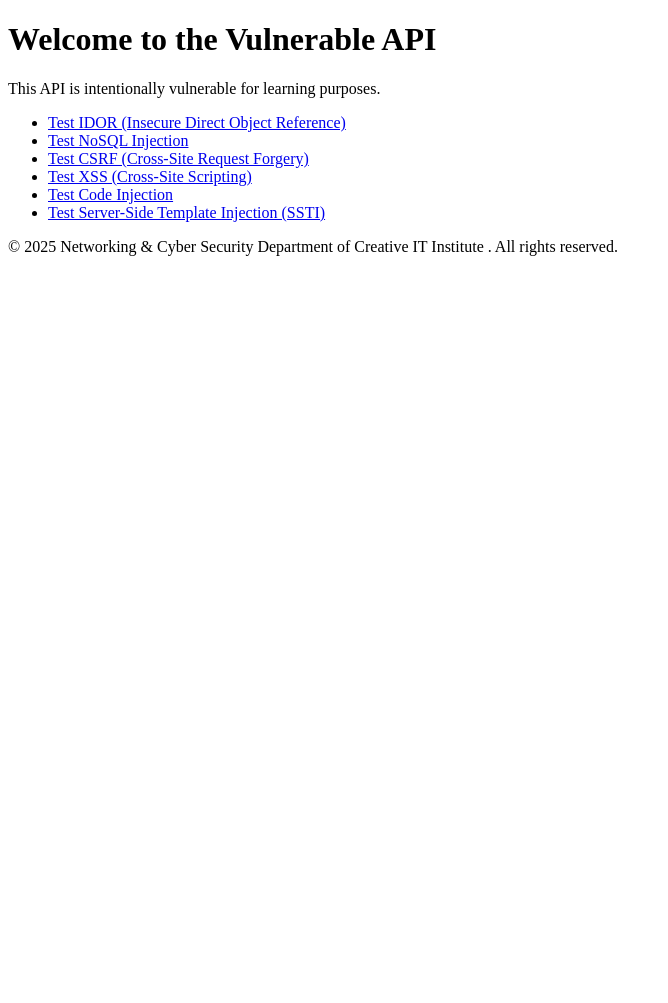
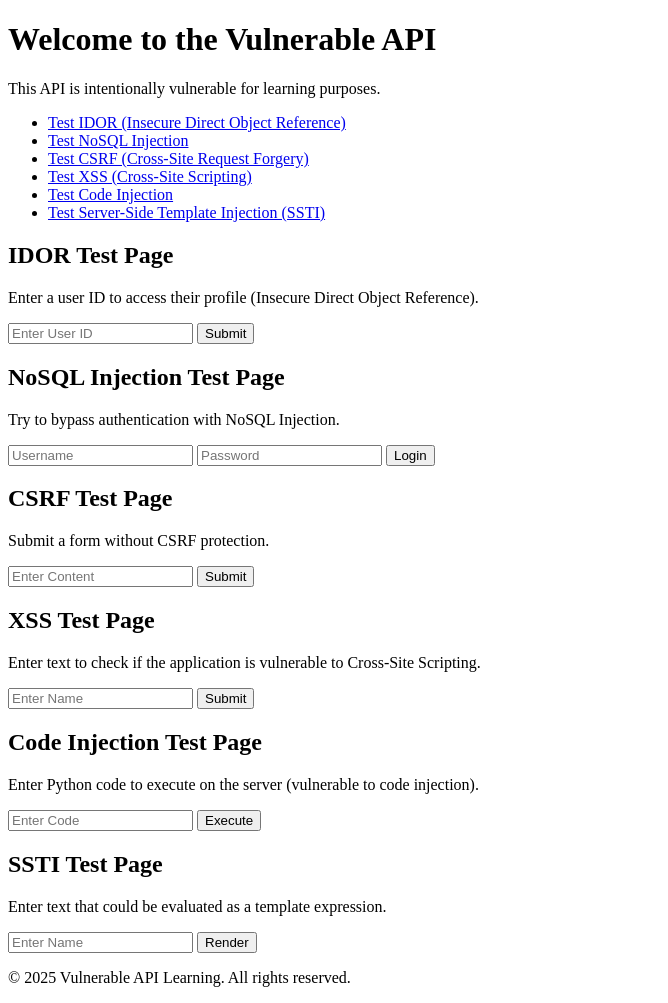
Before and after one commit to rafat1999/API-Penetration-Testing, a Flask app: page / in a window 1280 px wide. Shown: the whole page, without its empty margins (0-668 px from the left). Before the commit the page ends 256 px from the top, so only its background shows below. Run offline with Flask 2, Linux system fonts and the light colour scheme; some libraries are stand-ins or nearby versions.

Commit message:
Update index.html

```diff
--- a/templates/index.html
+++ b/templates/index.html
@@ -16,8 +16,51 @@
         <li><a href="/ssti">Test Server-Side Template Injection (SSTI)</a></li>
     </ul>
 
+    <h2>IDOR Test Page</h2>
+    <p>Enter a user ID to access their profile (Insecure Direct Object Reference).</p>
+    <form action="/idor" method="get">
+        <input type="text" name="user_id" placeholder="Enter User ID">
+        <button type="submit">Submit</button>
+    </form>
+
+    <h2>NoSQL Injection Test Page</h2>
+    <p>Try to bypass authentication with NoSQL Injection.</p>
+    <form action="/nosql" method="post">
+        <input type="text" name="username" placeholder="Username">
+        <input type="password" name="password" placeholder="Password">
+        <button type="submit">Login</button>
+    </form>
+
+    <h2>CSRF Test Page</h2>
+    <p>Submit a form without CSRF protection.</p>
+    <form action="/csrf" method="post">
+        <input type="text" name="content" placeholder="Enter Content">
+        <button type="submit">Submit</button>
+    </form>
+
+    <h2>XSS Test Page</h2>
+    <p>Enter text to check if the application is vulnerable to Cross-Site Scripting.</p>
+    <form action="/xss" method="post">
+        <input type="text" name="username" placeholder="Enter Name">
+        <button type="submit">Submit</button>
+    </form>
+
+    <h2>Code Injection Test Page</h2>
+    <p>Enter Python code to execute on the server (vulnerable to code injection).</p>
+    <form action="/code_injection" method="post">
+        <input type="text" name="code" placeholder="Enter Code">
+        <button type="submit">Execute</button>
+    </form>
+
+    <h2>SSTI Test Page</h2>
+    <p>Enter text that could be evaluated as a template expression.</p>
+    <form action="/ssti" method="get">
+        <input type="text" name="name" placeholder="Enter Name">
+        <button type="submit">Render</button>
+    </form>
+
     <footer>
-        <p>&copy; 2025 Networking & Cyber Security Department of Creative IT Institute . All rights reserved.</p>
+        <p>&copy; 2025 Vulnerable API Learning. All rights reserved.</p>
     </footer>
 </body>
 </html>
```
